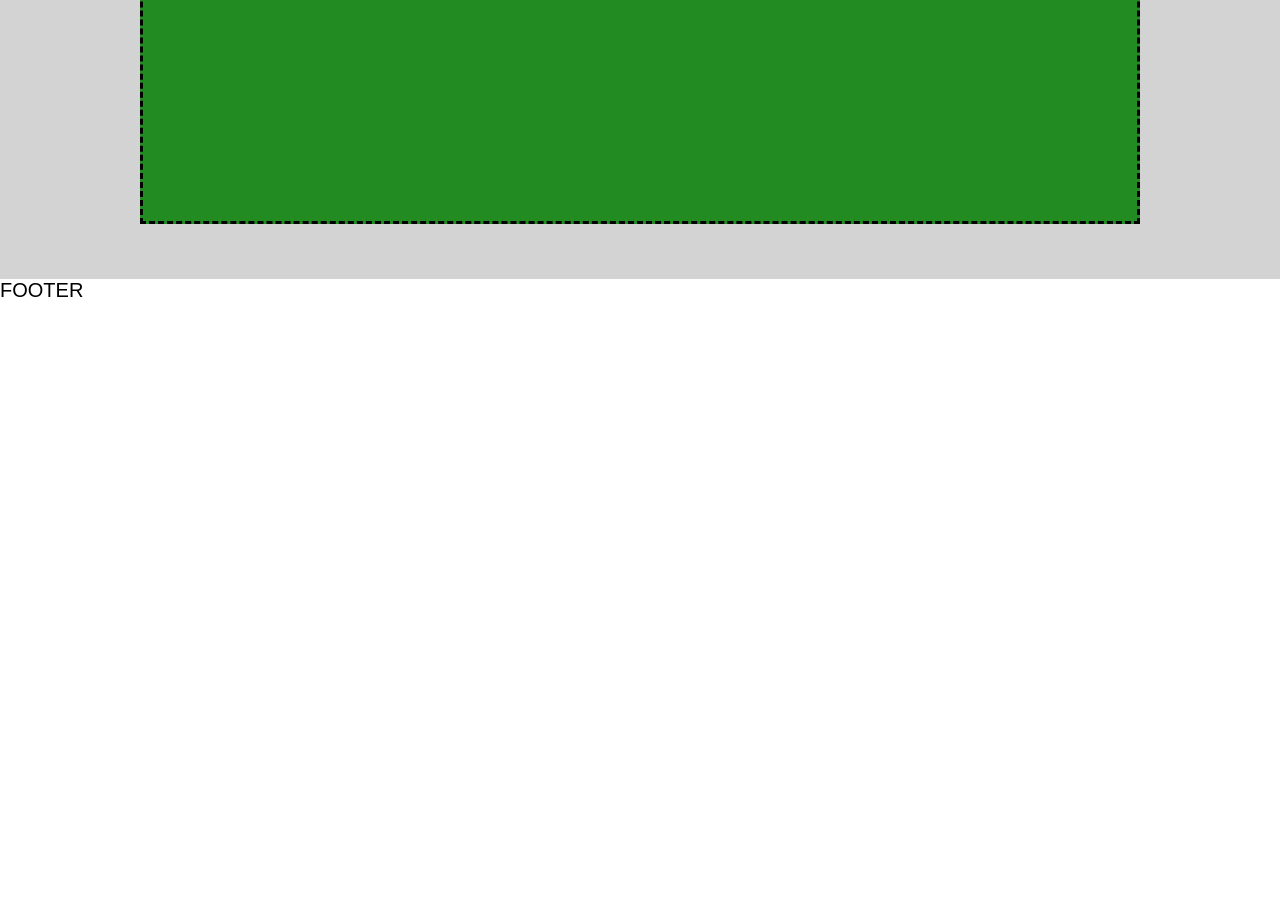
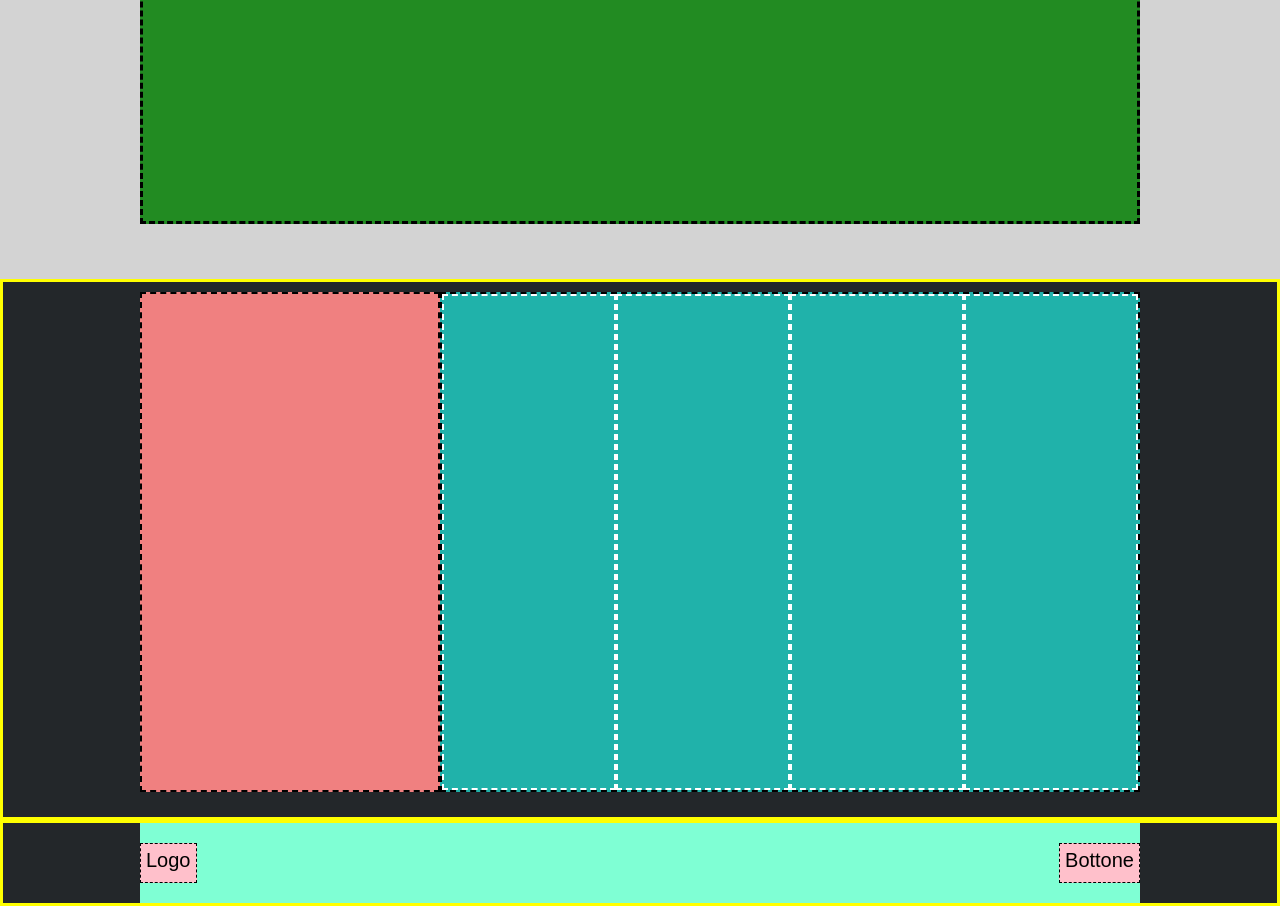
Before and after one commit to Michela30/htmlcss-struttura-discord, a plain HTML site: page index.html in a window 1280 px wide. Shown: the part 2601-3507 px from the top of the page. Before the commit the page ends 2903 px from the top, so only its background shows below. Drawn offline with Linux system fonts and the light colour scheme.

Commit message:
esercizio completato

```diff
--- a/css/style.css
+++ b/css/style.css
@@ -85,7 +85,7 @@ main > section:nth-of-type(even){
     background-color: #D3D3D3;
 }
 
-.box-section-row {
+.section-container {
     max-width: 1000px;
     margin: 0 auto;
     padding-top: 45px;
@@ -115,3 +115,56 @@ main > section:nth-of-type(even){
     background-color: #228B22;
     border: 3px dashed black;
 }
+
+footer > section{
+    background-color: #23272A;
+    border: 3px solid yellow;
+}
+
+.container-footer{
+    display: flex;
+    max-width: 1000px;
+    margin: 0 auto;
+    padding-bottom: 25px;
+    padding-top: 10px;
+}
+
+.pink-footer-box{
+    background-color:#F08080;
+    border: 2px dashed black;
+    height: 500px;
+    width: 30%;
+}
+.blue-footer-box{
+    background-color:#20B2AA;
+    border: 2px dashed black;
+    height: 500px;
+    width: 70%;
+    display: flex;
+}
+
+.columns{
+    width: calc(100% / 4);
+    border: 2px dashed white;
+}
+
+.second-container-footer{
+    display: flex;
+    justify-content: space-between;
+    max-width: 1000px;
+    margin: 0 auto;
+    height: 80px;
+    background-color: #7FFFD4;
+    padding: 20px 0 ;
+}
+
+.logo-footer{
+    background-color: #FFC0CB;
+    border: 1px dashed black;
+    padding: 5px
+}
+.button{
+    background-color: #FFC0CB;
+    border: 1px dashed black;
+    padding: 5px
+}
--- a/index.html
+++ b/index.html
@@ -44,7 +44,7 @@
     <main>
 
         <section>
-            <div class="box-section-row">
+            <div class="section-container">
 
                 <div class="blue-rectangle">
 
@@ -57,7 +57,7 @@
         </section>
 
         <section>
-            <div class="box-section-row" id="reverse">
+            <div class="section-container" id="reverse">
 
                 <div class="blue-rectangle">
 
@@ -70,7 +70,7 @@
         </section>
 
         <section>
-            <div class="box-section-row">
+            <div class="section-container">
 
                 <div class="blue-rectangle">
 
@@ -83,8 +83,9 @@
         </section>
 
         <section class="main-section-four">
-            <div class="box-section-row">
+            <div class="section-container">
                 <div class="green-rectangle">
+
 
                 </div>
             </div>
@@ -94,7 +95,42 @@
 
 
     <footer>
-        FOOTER
+
+        <section>
+            <div class="container-footer">
+                <div class="pink-footer-box">
+
+                </div>
+                <div class="blue-footer-box">
+
+                    <div class="columns">
+
+                    </div>
+                    <div class="columns">
+
+                    </div>
+                    <div class="columns">
+
+                    </div>
+                    <div class="columns">
+
+                    </div>
+                </div>
+
+            </div>
+        </section>
+
+        <section>
+            <div class="second-container-footer">
+
+                <div class="logo-footer">
+                    Logo
+                </div>
+                <div class="button">
+                    Bottone
+                </div>
+            </div>
+        </section>
 
     </footer>
 
```
